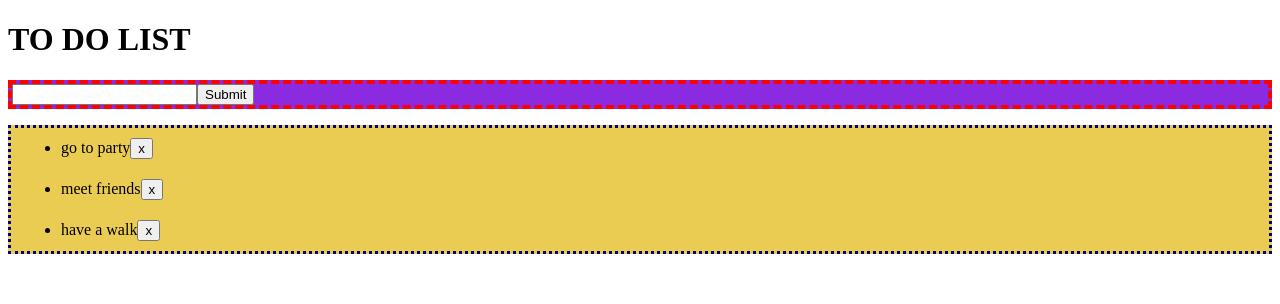
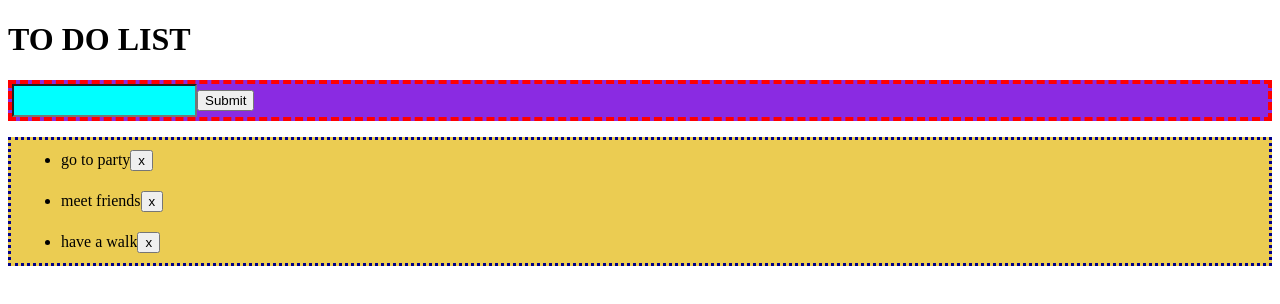
Before and after one commit to Volya23/cra-project, a React (Create React App) app: page / in a window 1280 px wide. Shown: the top 304 px of the page. Built offline with nearby package versions, Linux system fonts and the light colour scheme.

Commit message:
style classname

```diff
--- a/package.json
+++ b/package.json
@@ -6,6 +6,7 @@
     "@testing-library/jest-dom": "^5.17.0",
     "@testing-library/react": "^13.4.0",
     "@testing-library/user-event": "^13.5.0",
+    "classnames": "^2.3.2",
     "react": "^18.2.0",
     "react-dom": "^18.2.0",
     "react-scripts": "5.0.1",
--- a/src/components/ToDoList/ToDoForm/ToDoForm.js
+++ b/src/components/ToDoList/ToDoForm/ToDoForm.js
@@ -1,21 +1,31 @@
 import React, {Component}from "react";
-import styles from './ToDoFormStyle.module.css'
+import styles from './ToDoFormStyle.module.css';
+import cx from 'classnames';
 
 class ToDoForm extends Component {
     constructor(props) {
         super(props);
 
         this.state = {
-            todo: ''
+            todo: '',
+            isInputValid: true
         }
 
     }
 
     changeHandler = ({target: {value, name}}) => {
-        this.setState ({
-            [name]: value
-        })
+            if(value.includes('*') === true){
+                this.setState ({
+                 isInputValid: false
+                })
+            }else {
+                this.setState ({
+                    [name]: value,
+                    isInputValid: true
+                })
+            }
     }
+
     submitHandler = (event) => {
         const {props: {sendData}} = this;
         event.preventDefault();
@@ -27,11 +37,21 @@ class ToDoForm extends Component {
     }
 
     render() {
-        const {todo} = this.state;
+        const {todo, isInputValid} = this.state;
+        const className = cx ({
+            [styles.input]: true,
+            [styles['invalid-input']]:!isInputValid
+        })
 
         return (
             <form onSubmit={this.submitHandler} className={styles.container}>
-                <input type="text" value={todo} name="todo" onChange={this.changeHandler}/>
+                <input
+                type="text"
+                value={todo}
+                name="todo"
+                onChange={this.changeHandler}
+                className={className}
+                />
                 <button type="submit">Submit</button>
             </form>
         );
--- a/src/components/ToDoList/ToDoForm/ToDoFormStyle.module.css
+++ b/src/components/ToDoList/ToDoForm/ToDoFormStyle.module.css
@@ -2,3 +2,13 @@
      background-color: blueviolet;
      border: 4px dashed red;
 }
+
+.invalid-input {
+     border: 10px solid red;
+     background: yellow;
+}
+
+.input {
+     height: 2em;
+     background-color: aqua;
+}
```
Also changed, not shown: 1 other file (tests, documents, lock files or other folders).
